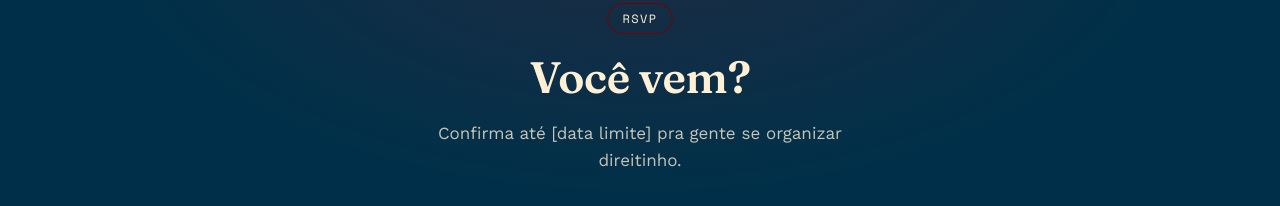
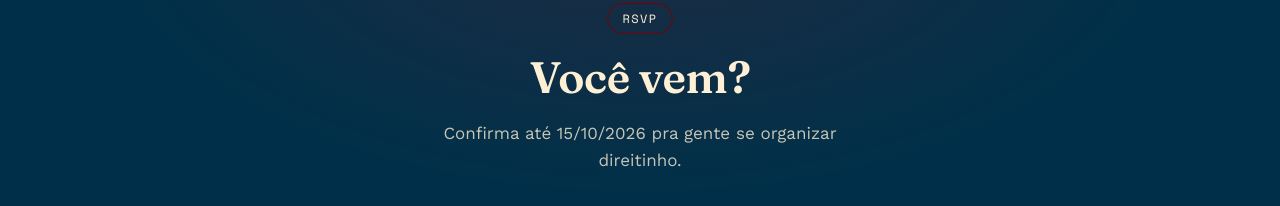
Before and after one commit to maathsousa/cha-de-panela, a Next.js app: page / in a window 1280 px wide. Shown: the part 1300-1506 px from the top of the page. Built offline with nearby package versions, Linux system fonts and the light colour scheme; no server answers.

Commit message:
Update page.js

```diff
--- a/app/page.js
+++ b/app/page.js
@@ -73,7 +73,7 @@ export default function Home() {
           <h2 className="hero__titulo" style={{ fontSize: "clamp(30px, 5vw, 44px)", marginTop: 20 }}>
             Você vem?
           </h2>
-          <p className="hero__subtitulo">Confirma até [data limite] pra gente se organizar direitinho.</p>
+          <p className="hero__subtitulo">Confirma até 15/10/2026 pra gente se organizar direitinho.</p>
           <RsvpForm />
         </div>
       </section>
```
